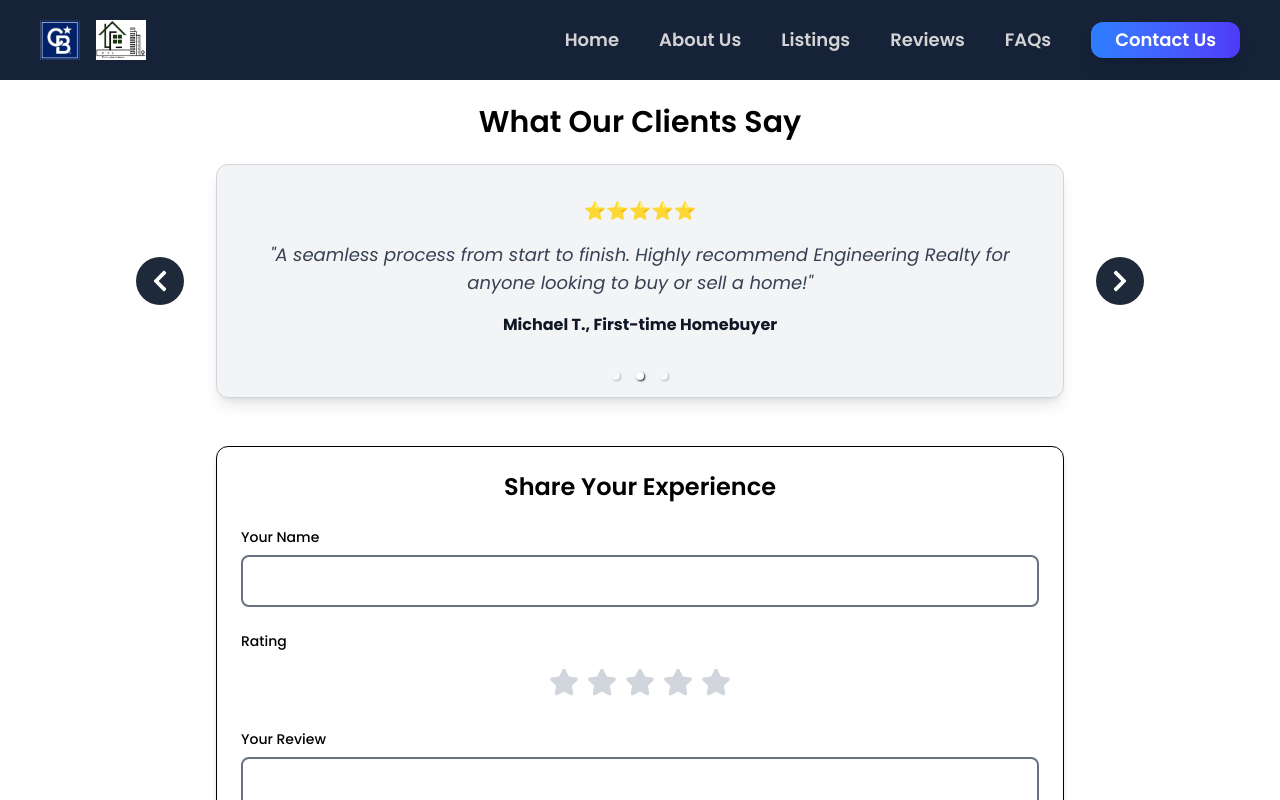
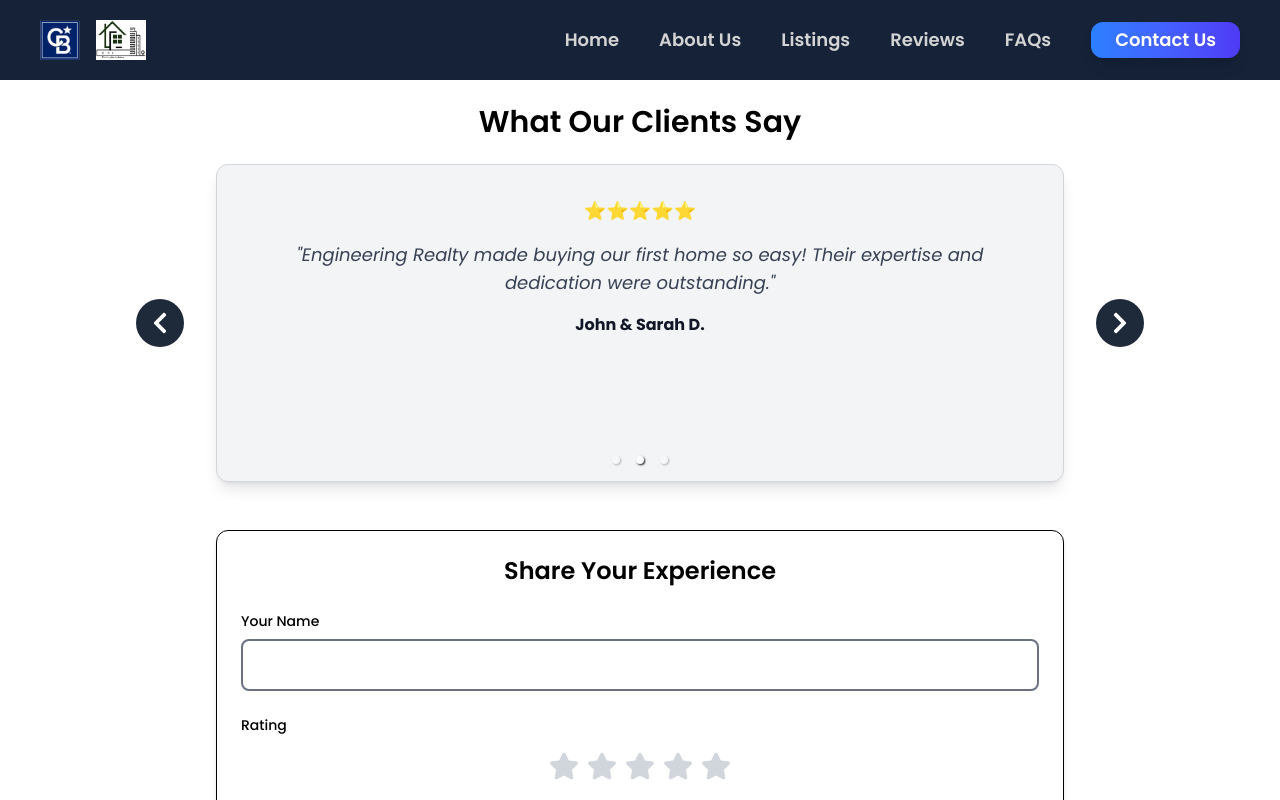
Before and after one commit to Rakindotcom/EngineeringRealtyLLC, a React (Vite) app: page /review in a window 1280 px wide. Shown: the top 800 px of the page. Built offline with nearby package versions, Linux system fonts and the light colour scheme.

Commit message:
Update testimonials in Review component with new client feedback

```diff
--- a/src/pages/Review.jsx
+++ b/src/pages/Review.jsx
@@ -261,16 +261,16 @@ const Review = () => {
 
 const testimonials = [
     {
+        text: "Dr. Kabir went above and beyond to make my home-buying journey smooth and stress-free. I first met him in Ohio, and when I relocated to Illinois, he quickly connected me with a reliable realtor—without any hesitation. He consistently offered thoughtful advice and was always available to help. His friendly, supportive, and passionate nature truly made a difference. I couldn’t have asked for a better experience.",
+        author: "Saifuddin Mahmud"
+    },
+    {
         text: "Engineering Realty made buying our first home so easy! Their expertise and dedication were outstanding.",
-        author: "John & Sarah D., Happy Homeowners"
+        author: "John & Sarah D."
     },
     {
         text: "A seamless process from start to finish. Highly recommend Engineering Realty for anyone looking to buy or sell a home!",
-        author: "Michael T., First-time Homebuyer"
-    },
-    {
-        text: "lorem ipsum dolor sit amet, consectetur adipiscing elit. Sed etiam, si omnia, quae praedixi, sic afficientur, ut ille optimus et praeclarissimus vir sit, tota res non cadet. Quae si potest singula consolando levare, universa quo modo sustinebit?",
-        author: "Rakin K, Satisfied Client"
+        author: "Michael"
     },
 ];
 
```
